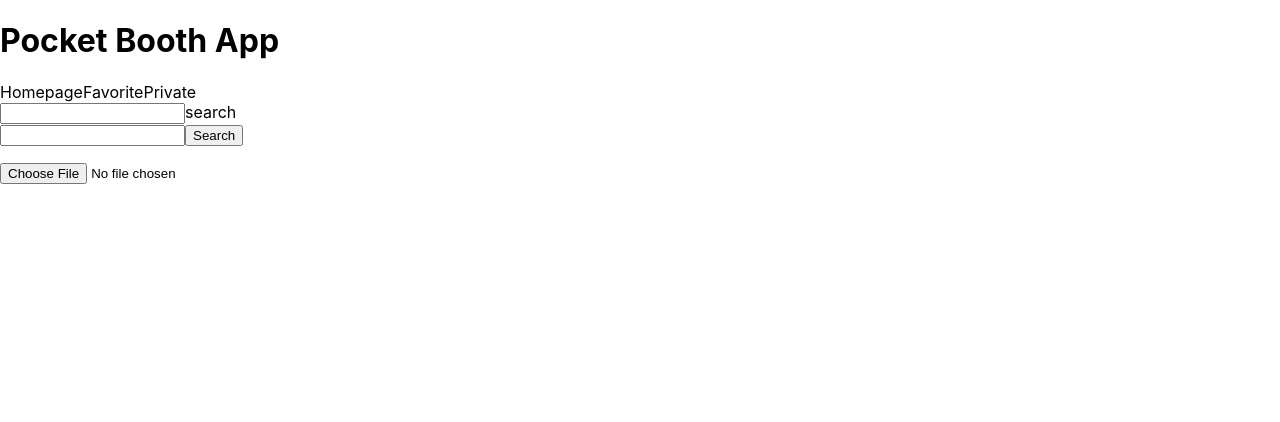
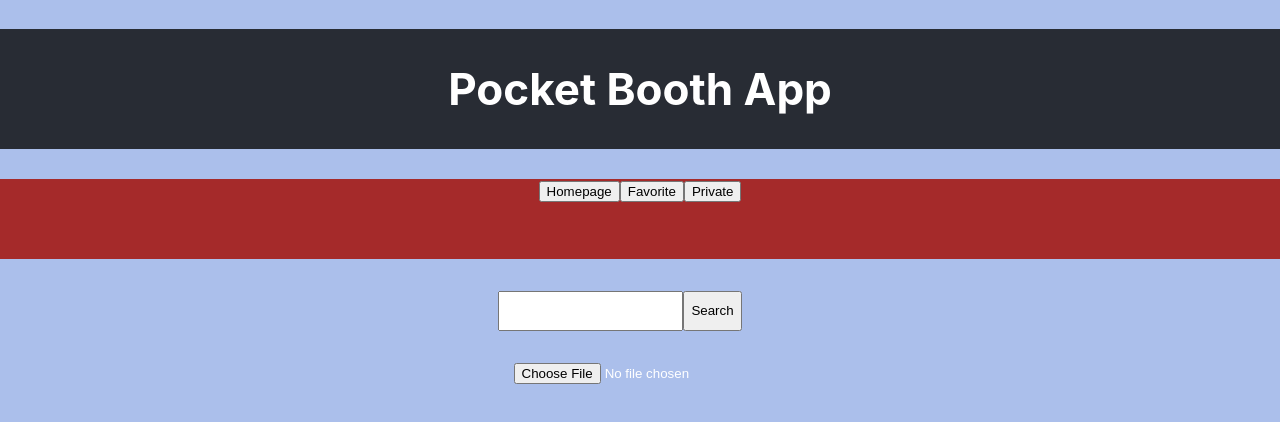
Before and after one commit to RichardMiruka/pocket-booth-app, a React (Create React App) app in the folder client/: page / in a window 1280 px wide. Shown: the top 422 px of the page. Built offline with nearby package versions, Linux system fonts and the light colour scheme.

Commit message:
ADDED style

```diff
--- a/client/src/App.css
+++ b/client/src/App.css
@@ -2,27 +2,62 @@
   text-align: center;
 }
 
-.App-logo {
-  height: 40vmin;
+body {
+  background-color: #abbfeb;
+  text-align: center;
+  font-size: 20px;
+  color: white;
+}
+.nav-bar {
+  background-color: #282c34;
+  min-height: 15vh;
+  display: flex;
+  /* flex-direction: column; */
+  align-items: center;
+  justify-content: center;
+  font-size: calc(20px + 3vmin);
+  color: white;
+}
+
+.menu-tab{
+  height: 10vmin;
+  font-size: large;
+  display: flexbox;
+  border: #61dafb;
+  justify-content: left;
+  background-color: brown;
+}
+
+.uploadoutput{
+  height: 10vmin;
+  font-family: "New Century Schoolbook";
+  display: flex;
+  margin-top : 2rem ;
+  flex-direction: center;
+  justify-content: center;
   pointer-events: none;
 }
+.search-container{
+  display: flex;
+  flex-direction: center;
+  margin-top : 2rem ;
+  position: relative;
+  justify-content: center;
+  pointer-events: none;
+}
+.searchButton{
+  padding:.5em 1em;
+  cursor:pointer;
+  transition: all ease-in-out 0.4s;
+  text-decoration:none;
 
+}
 @media (prefers-reduced-motion: no-preference) {
   .App-logo {
     animation: App-logo-spin infinite 20s linear;
   }
 }
 
-.App-header {
-  background-color: #282c34;
-  min-height: 100vh;
-  display: flex;
-  flex-direction: column;
-  align-items: center;
-  justify-content: center;
-  font-size: calc(10px + 2vmin);
-  color: white;
-}
 
 .App-link {
   color: #61dafb;
--- a/client/src/Gallery.js
+++ b/client/src/Gallery.js
@@ -1,24 +1,39 @@
+import './App.css';
 
 
+function Gallery() {
+    const items = []; // Assuming you have an array of items
 
-function Gallery(){
     return (
         <div>
-            <h1 className="mt-5 text-centre main heading">Pocket Booth App</h1>
+            <h1 className="nav-bar">Pocket Booth App</h1>
             <div className="menu-tab container">
-                <div className="menu-tab d-flex justify center-around">
-                    <btn className="button">Homepage</btn>
-                    <btn className="button">Favorite</btn>
-                    <btn className="button">Private</btn>
-                </div>
-                <div>
-                <input type="search"></input>
-                <btn>search</btn>
+                <div className="menu-tab d-flex justify-content-around">
+                    <button className="button">Homepage</button>
+                    <button className="button">Favorite</button>
+                    <button className="button">Private</button>
                 </div>
             </div>
-
+            <div className="menu-items container-fluid mt-5">
+                <div className="row">
+                    <div className="col-11 mx-auto">
+                        {items.map((element) => {
+                            const { id, user, image, title } = element;
+                            return (
+                                <div key={id}>
+                                    <a href={`/item/${id}`}>{title}</a><br />
+                                    <div className="col-12 col-md-12 col-lg-4 img-div">
+                                        <img src={image} alt="photo of us" className="img-fluid" />
+                                    </div>
+                                    <p>{user}</p>
+                                </div>
+                            );
+                        })}
+                    </div>
+                </div>
+            </div>
         </div>
-    )
+    );
 }
 
 export default Gallery;
--- a/client/src/Search.js
+++ b/client/src/Search.js
@@ -1,8 +1,10 @@
-import React, { useState } from 'react';
+import React, { useState, useRef } from 'react';
+import './App.css';
 
 function Search() {
   const [query, setQuery] = useState('');
   const [results, setResults] = useState([]);
+  const searchInputRef = useRef(null);
 
   const handleSearch = async () => {
     try {
@@ -14,10 +16,15 @@ function Search() {
     }
   };
 
+  const handleClick = () => {
+    searchInputRef.current.focus();
+  };
+
   return (
     <div className="search-container">
-      <input type="text" value={query} onChange={(e) => setQuery(e.target.value)} />
+      <input type="text" ref={searchInputRef} value={query} onChange={(e) => setQuery(e.target.value)} />
       <button onClick={handleSearch}>Search</button>
+      <div className="clickable-area" onClick={handleClick}></div>
       <ul>
         {results.map((result) => (
           <li key={result.id}>{result.name}</li>
--- a/client/src/Upload.js
+++ b/client/src/Upload.js
@@ -1,4 +1,6 @@
 import React, { useState } from 'react';
+import './App.css';
+
 
 function UploadForm() {
   const [file, setFile] = useState(null);
@@ -18,7 +20,7 @@ function UploadForm() {
   }
 
   return (
-    <form>
+    <form className='uploadoutput'>
       <input type="file" onChange={changeHandler} />
       <div className="output">
         {error && <div className="error">{error}</div>}
```
